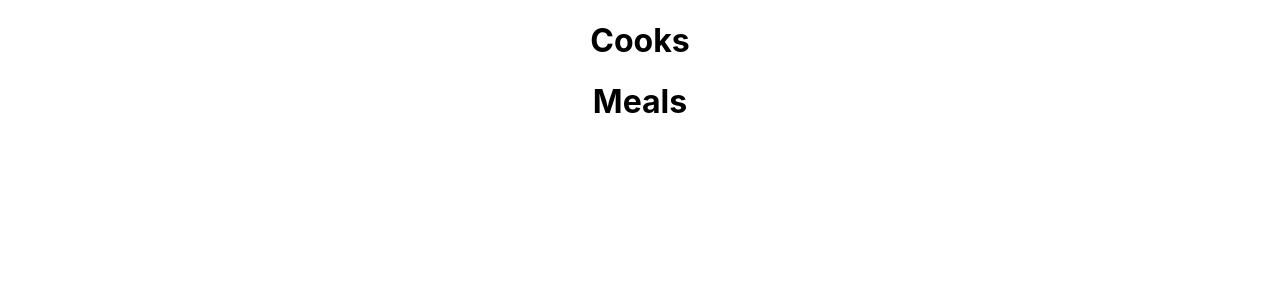
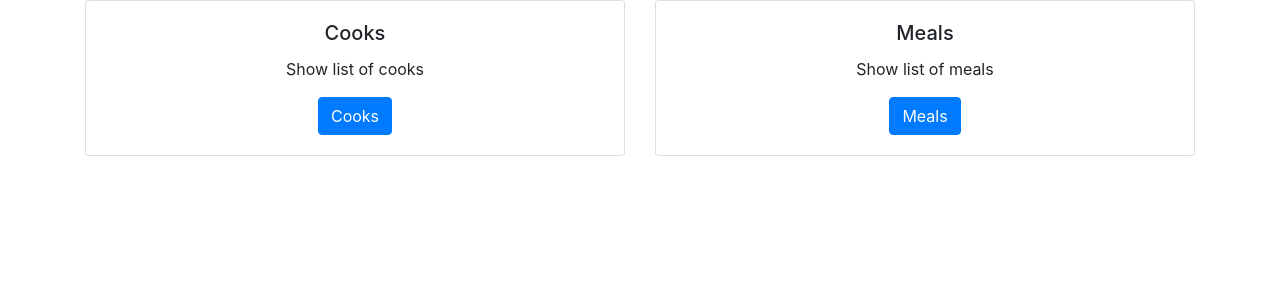
Before and after one commit to ferizoozoo/MenuManagementSystem, a React (Create React App) app in the folder Frontend/frontend/: page / in a window 1280 px wide. Shown: the top 300 px of the page. Built offline with nearby package versions, Linux system fonts and the light colour scheme.

Commit message:
Add basic menu page as homepage

```diff
--- a/Frontend/frontend/package.json
+++ b/Frontend/frontend/package.json
@@ -6,8 +6,10 @@
     "@testing-library/jest-dom": "^5.11.9",
     "@testing-library/react": "^11.2.5",
     "@testing-library/user-event": "^12.8.3",
+    "bootstrap": "^4.6.0",
     "react": "^17.0.2",
     "react-dom": "^17.0.2",
+    "react-router-dom": "^5.2.0",
     "react-scripts": "4.0.3",
     "web-vitals": "^1.1.1"
   },
--- a/Frontend/frontend/src/App.js
+++ b/Frontend/frontend/src/App.js
@@ -1,11 +1,28 @@
 import Menu from "./containers/Menu/Menu";
+import Cooks from "./containers/Menu/Cooks/Cooks";
+import Meals from "./containers/Menu/Meals/Meals";
+import { BrowserRouter, Switch, Route, Link } from "react-router-dom";
 
 import "./App.css";
 
 function App() {
   return (
     <div className="App">
-      <Menu />
+      <BrowserRouter>
+        <Switch>
+          <Route path="/cooks">
+            <Cooks />
+          </Route>
+
+          <Route path="/meals">
+            <Meals />
+          </Route>
+
+          <Route path="/">
+            <Menu />
+          </Route>
+        </Switch>
+      </BrowserRouter>
     </div>
   );
 }
--- a/Frontend/frontend/src/containers/Menu/Menu.js
+++ b/Frontend/frontend/src/containers/Menu/Menu.js
@@ -1,14 +1,34 @@
 import React, { Component } from "react";
-
-import Cooks from "./Cooks/Cooks";
-import Meals from "./Meals/Meals";
+import { Link } from "react-router-dom";
 
 class Menu extends Component {
   render() {
     return (
       <>
-        <Cooks />
-        <Meals />
+        <div className="row d-flex justify-content-center">
+          <div className="col-sm-6">
+            <div className="card">
+              <div className="card-body">
+                <h5 className="card-title">Cooks</h5>
+                <p className="card-text">Show list of cooks</p>
+                <Link className="btn btn-primary" to="/cooks">
+                  Cooks
+                </Link>
+              </div>
+            </div>
+          </div>
+          <div className="col-sm-6">
+            <div className="card">
+              <div className="card-body">
+                <h5 className="card-title">Meals</h5>
+                <p className="card-text">Show list of meals</p>
+                <Link className="btn btn-primary" to="/meals">
+                  Meals
+                </Link>
+              </div>
+            </div>
+          </div>
+        </div>
       </>
     );
   }
--- a/Frontend/frontend/src/index.js
+++ b/Frontend/frontend/src/index.js
@@ -1,14 +1,17 @@
-import React from 'react';
-import ReactDOM from 'react-dom';
-import './index.css';
-import App from './App';
-import reportWebVitals from './reportWebVitals';
+import React from "react";
+import ReactDOM from "react-dom";
+import "./index.css";
+import "bootstrap/dist/css/bootstrap.css";
+import App from "./App";
+import reportWebVitals from "./reportWebVitals";
 
 ReactDOM.render(
   <React.StrictMode>
-    <App />
+    <div className="container">
+      <App />
+    </div>
   </React.StrictMode>,
-  document.getElementById('root')
+  document.getElementById("root")
 );
 
 // If you want to start measuring performance in your app, pass a function
```
Also changed, not shown: 1 other file (tests, documents, lock files or other folders).
